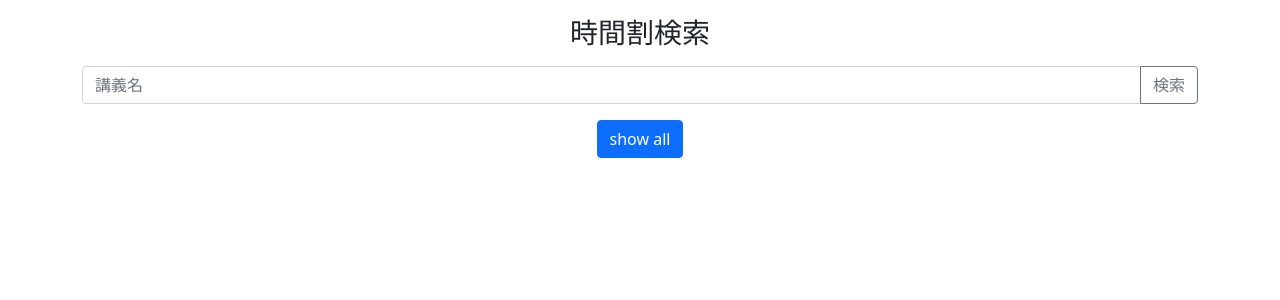
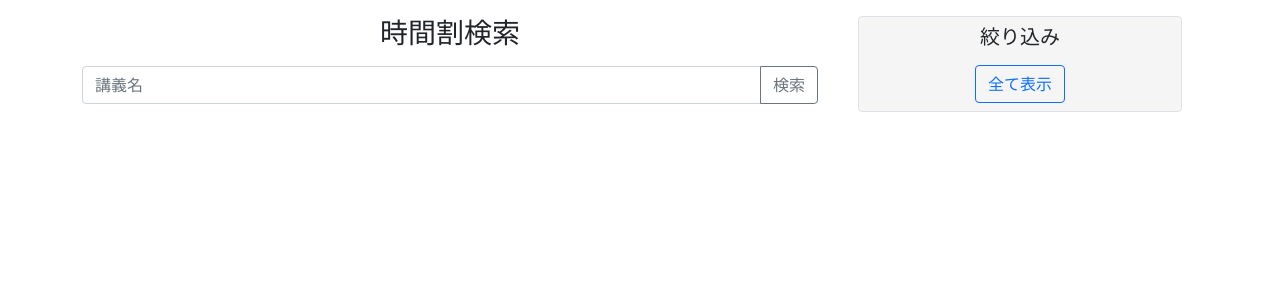
Before and after one commit to naokeyn/flask_test, a Flask app: page / in a window 1280 px wide. Shown: the top 300 px of the page. Run offline with Flask 2, Linux system fonts and the light colour scheme; parts of the project's set-up code (start-up, migrations or seed data) failed here and were passed over.

Commit message:
change func and style

```diff
--- a/main.py
+++ b/main.py
@@ -1,4 +1,4 @@
-from flask import Flask, render_template, request
+from flask import Flask, render_template, request, redirect
 from sqlalchemy import create_engine
 
 import pandas as pd
@@ -12,18 +12,6 @@ data_base = pd.read_sql("select * from df", engine)
 # 講義名のリスト
 names = data_base["subject_name"].tolist()
 
-# 部分一致のインデックスを返す
-# 同じ文字列にも対応させる
-def return_index(query):
-    global names
-
-    index = []
-    for i in range(len(names)):
-        if query in names[i]:
-            index.append(i)
-
-    return index
-
 
 @app.errorhandler(404)
 def page_not_found(error):
@@ -33,37 +21,50 @@ def page_not_found(error):
 def Hello():
     return render_template("index.html")
 
-@app.route("/result", methods=["POST"])
+@app.route("/result", methods=["POST", "GET"])
 def result():
-    # フォームに入力された文字列を取得
-    query = request.form["name"]
-
-    # 部分一致のindexを調べる
-    index = return_index(query)
-
-    # 一致する講義名がない場合
-    if len(index) == 0:
-        return render_template("page_not_found.html")
+    if request.method == "GET":
+        return redirect("/")
 
     else:
-        data = {
-            "name": data_base.loc[index, "subject_name"].tolist(),
-            "time": data_base.loc[index, "day_period"].tolist(),
-            "teac": data_base.loc[index, "teacher"].tolist(),
-            "room": data_base.loc[index, "room"].tolist(),
-            "length": len(index)
-        }
+        # フォームに入力された文字列を取得
+        query = request.form["name"]
 
-        return render_template("result.html", data=data)
+        # 部分一致のindexを調べる
+        # index = return_index(query)
+
+        index = [i for i in range(len(data_base)) if query in data_base.loc[i, "subject_name"]]
+
+        # 一致する講義名がない場合
+        if len(index) == 0:
+            return render_template("page_not_found.html")
+
+        else:
+            df = data_base.loc[index, :]
+            df = df.sort_values("room", ascending=False)
+
+            data = {
+                "name": df["subject_name"].tolist(),
+                "time": df[ "day_period"].tolist(),
+                "teac": df["teacher"].tolist(),
+                "room": df["room"].tolist(),
+                "length": len(index)
+            }
+
+            return render_template("result.html", data=data)
 
 @app.route("/all", methods=["GET", "POST"])
 def show_all():
-    lec_list = data_base["subject_name"].tolist()
-    per_list = data_base["day_period"].tolist()
-    room_list = data_base["room"].tolist()
-    length = len(lec_list)
+    df = data_base.sort_values("room", ascending=False)
 
-    data = {"lec":lec_list, "period":per_list, "room":room_list, "length":length}
+    data = {
+        "lec" : df["subject_name"].tolist(),
+        "period" : df["day_period"].tolist(),
+        "room" : df["room"].tolist(),
+        "length" : len(df)
+    }
+
+    # data = {"lec":lec_list, "period":per_list, "room":room_list, "length":length}
 
     return render_template("show_all.html", data=data)
 
--- a/templates/index.html
+++ b/templates/index.html
@@ -2,26 +2,40 @@
 
 {% block script %}
 
-<div  class="text-center">
+<div class="text-center">
+    <div class="container">
+        <div class="row">
+            <div class="col-md-8">
                 <h3 class="m-3">時間割検索</h3>
 
-    <div class="container">
-        <div class="row">
                 <form action="/result">
                     <div class="input-group mb-3">
-                    <input name="name" type="text" class="form-control" placeholder="講義名" aria-label="講義名" aria-describedby="button-addon2">
-                    <button formmethod="post" class="btn btn-outline-secondary" type="submit" id="button-addon2">検索</button>
+                        <input name="name" type="text" class="form-control" placeholder="講義名" aria-label="講義名"
+                            aria-describedby="button-addon2">
+                        <button formmethod="post" class="btn btn-outline-secondary" type="submit"
+                            id="button-addon2">検索</button>
                     </div>
                 </form>
             </div>
-        <div class="row">
+            <div class="col-md-4">
+                <div class="border border-1 rounded m-3" style="background-color: whitesmoke;">
+                    <div class="row p-2">
+                        <h5>
+                            絞り込み
+                        </h5>
+                    </div>
+                    <div class="row pb-2">
                         <form action="/all">
-                <button class="btn btn-primary" formmethod="post">
-                    show all
+                            <button class="btn btn-outline-primary" formmethod="post">
+                                全て表示
                             </button>
                         </form>
                     </div>
                 </div>
             </div>
 
+        </div>
+    </div>
+</div>
+
 {% endblock script %}
```
Also changed, not shown: templates/show_all.html (+5 -5 lines). Lines whose indentation alone changed are shown as unchanged.
